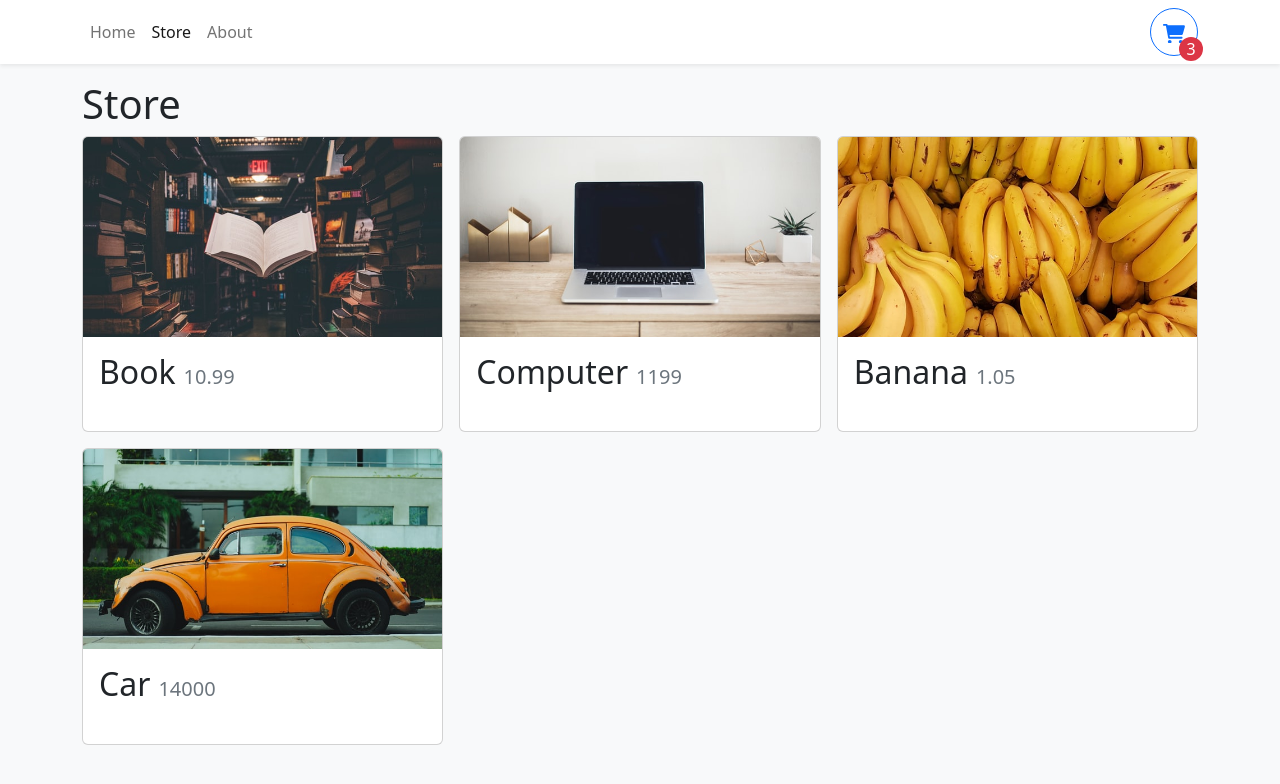
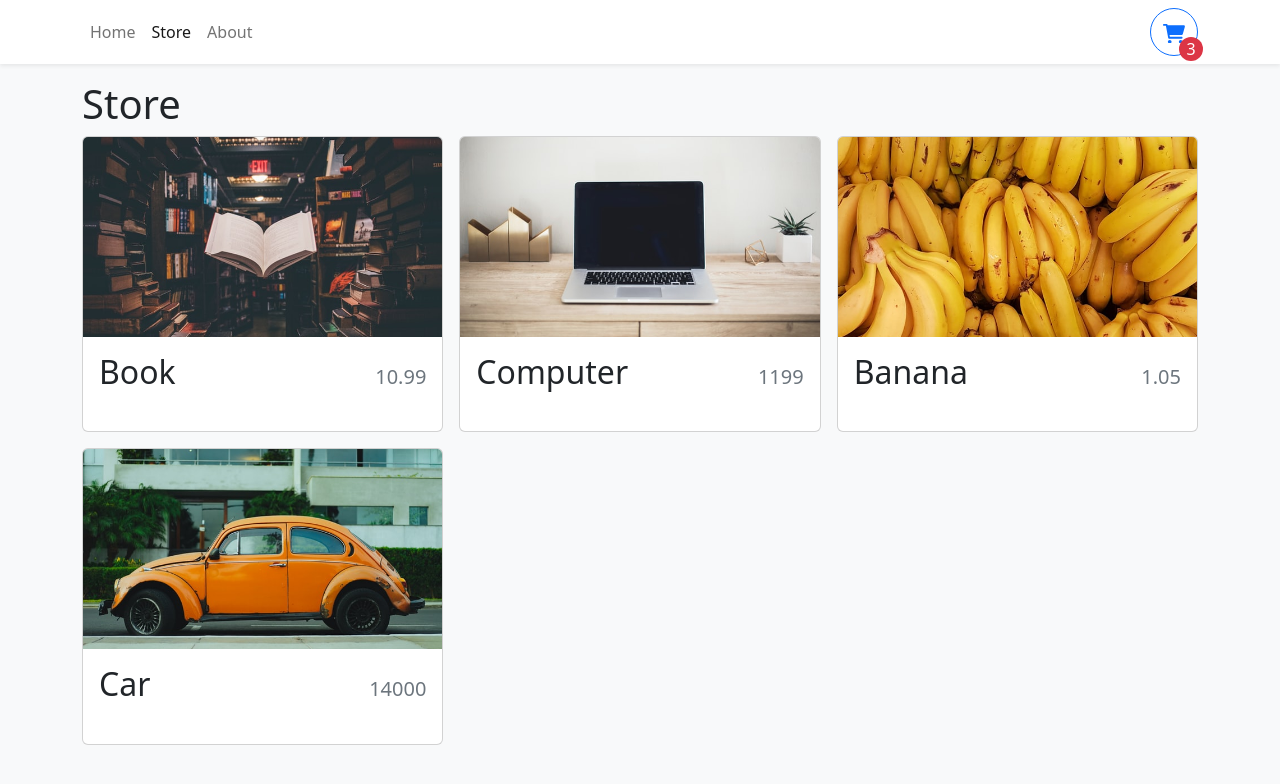
Before and after one commit to zeng-dong/typescripting-react-vite, a React (Vite) app: page /store in a window 1280 px wide. Shown: the top 784 px of the page. Built offline with nearby package versions, Linux system fonts and the light colour scheme.

Commit message:
fix space between

```diff
--- a/src/components/StoreItem.tsx
+++ b/src/components/StoreItem.tsx
@@ -18,7 +18,7 @@
 			/>
 
 			<Card.Body className="d-flex flex-column">
-				<Card.Title className="d-flex justify-content-space-between align-items-baseline mb-4">
+				<Card.Title className="d-flex justify-content-between align-items-baseline mb-4">
 					<span className="fs-2">{name}</span>
 					<span className="ms-2 text-muted">{price}</span>
 				</Card.Title>
```
